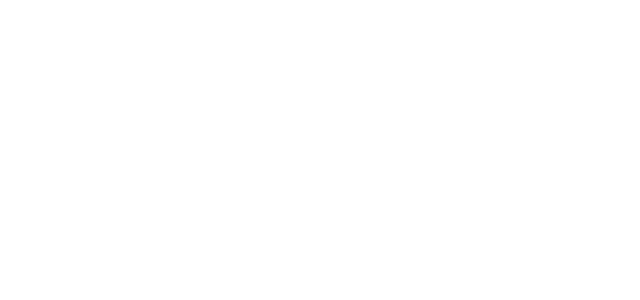
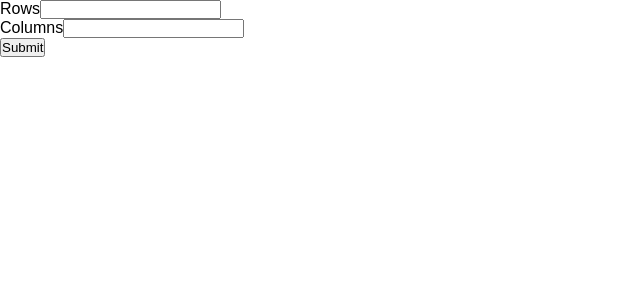
Before and after one commit to Sandeep96Shah/machineCoding, a React (Create React App) app: page /generate-table in a window 1280 px wide. Before the commit this address had no page. Shown: the top 300 px of the page, without its empty margins (0-640 px from the left). Built offline with nearby package versions, Linux system fonts and the light colour scheme.

Commit message:
Generated Table (#30)

```diff
--- a/src/App.js
+++ b/src/App.js
@@ -30,6 +30,7 @@
 import Accordian from "./components/Accordian";
 import ContactForm from "./components/ContactFrom";
 import BookFlight from "./components/BookFlight";
+import GenerateTable from "./components/GenerateTable";
 
 function App() {
   return (
@@ -68,6 +69,7 @@
         <Route path="accordian" element={<Accordian />} />
         <Route path="contact-form" element={<ContactForm />} />
         <Route path="book-flight" element={<BookFlight />} />
+        <Route path="generate-table" element={<GenerateTable />} />
       </Routes>
 
     </div>
--- /dev/null
+++ b/src/components/GenerateTable/index.jsx
@@ -0,0 +1,68 @@
+import { useState } from "react";
+
+const GenerateTable = () => {
+  const [rows, setRows] = useState("");
+  const [columns, setColumns] = useState("");
+
+  const handleOnSubmit = (event) => {
+    event.preventDefault();
+    const formData = new FormData(event.target);
+    const { rows, columns } = Object.fromEntries(formData);
+    setRows(rows);
+    setColumns(columns);
+  };
+
+  const getTable = () => (
+    <table>
+      <tbody>
+        {Array.from({ length: rows }, () => 0).map((_, rowIndex) => (
+          <tr key={rowIndex}>
+            {Array.from({ length: columns }, () => 0).map((_, columnIndex) => (
+              <td key={columnIndex}>
+                {columnIndex % 2 === 0
+                  ? rows * columnIndex + rowIndex + 1
+                  : rows * (columnIndex + 1) - rowIndex}
+              </td>
+            ))}
+          </tr>
+        ))}
+      </tbody>
+    </table>
+  );
+
+  return (
+    <div>
+      <form onSubmit={handleOnSubmit}>
+        <div>
+          <label>Rows</label>
+          <input
+            name="rows"
+            type="number"
+            defaultValue={rows}
+            min={1}
+            aria-label="Number of Rows"
+          />
+        </div>
+
+        <div>
+          <label>Columns</label>
+          <input
+            name="columns"
+            type="number"
+            defaultValue={columns}
+            min={1}
+            aria-label="Number of Columns"
+          />
+        </div>
+
+        <div>
+          <button type="submit">Submit</button>
+        </div>
+      </form>
+
+      <div>{rows && columns ? getTable() : null}</div>
+    </div>
+  );
+}
+
+export default GenerateTable;
--- a/src/components/Home/index.js
+++ b/src/components/Home/index.js
@@ -53,6 +53,7 @@
       <button onClick={() => handlenavigate("accordian")}>Accordian</button>
       <button onClick={() => handlenavigate("contact-form")}>Contact Form</button>
       <button onClick={() => handlenavigate("book-flight")}>Book Flight</button>
+      <button onClick={() => handlenavigate("generate-table")}>Generate Table</button>
     </div>
   );
 };
```
